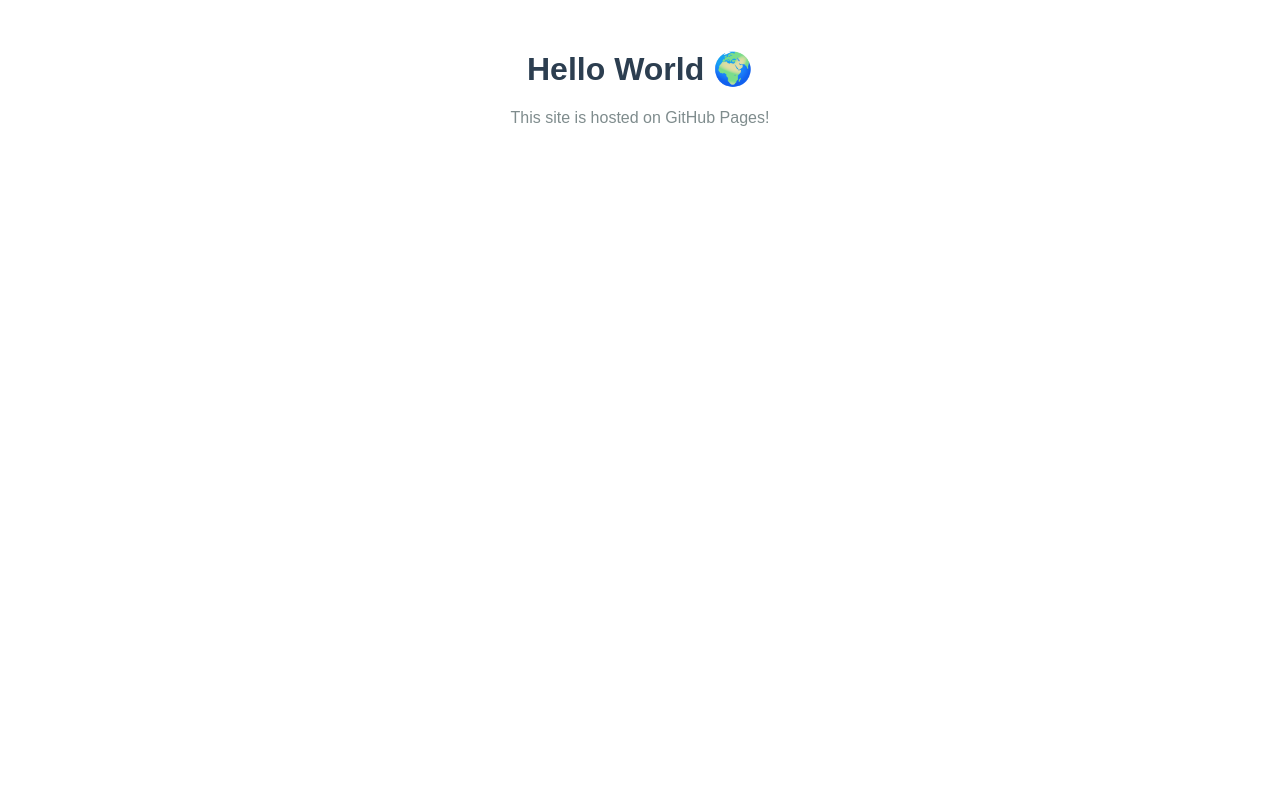
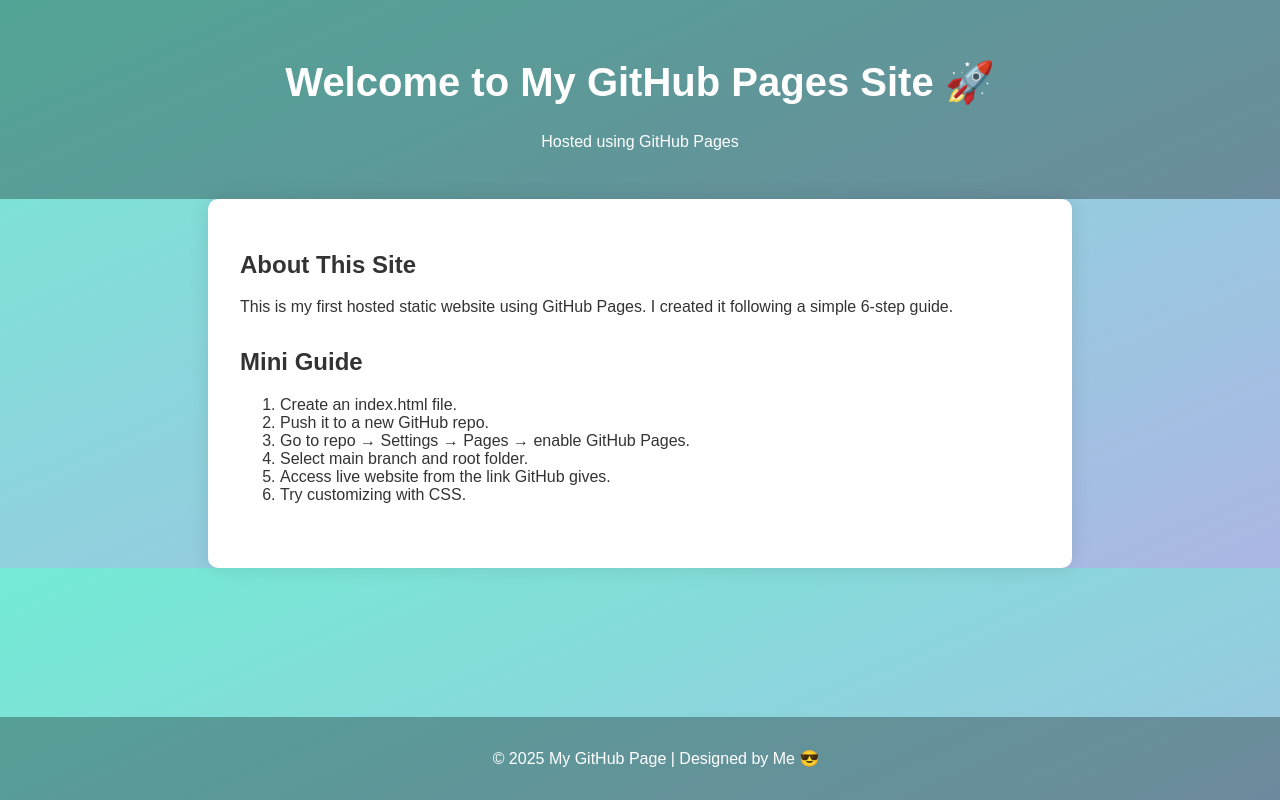
Before and after one commit to vamshireddy903/Task-6, a plain HTML site: page index.html in a window 1280 px wide. Drawn offline with Linux system fonts and the light colour scheme.

Commit message:
modified html file

```diff
--- a/index.html
+++ b/index.html
@@ -1,23 +1,35 @@
 <!DOCTYPE html>
-<html>
+<html lang="en">
 <head>
-    <title>My First GitHub Pages Site</title>
-    <style>
-        body {
-            font-family: Arial, sans-serif;
-            text-align: center;
-            margin-top: 50px;
-        }
-        h1 {
-            color: #2c3e50;
-        }
-        p {
-            color: #7f8c8d;
-        }
-    </style>
+    <meta charset="UTF-8">
+    <meta name="viewport" content="width=device-width, initial-scale=1.0">
+    <title>My Stylish GitHub Page</title>
+    <link rel="stylesheet" href="style.css">
 </head>
 <body>
-    <h1>Hello World 🌍</h1>
-    <p>This site is hosted on GitHub Pages!</p>
+    <header>
+        <h1>Welcome to My GitHub Pages Site 🚀</h1>
+        <p>Hosted using GitHub Pages</p>
+    </header>
+    <main>
+        <section>
+            <h2>About This Site</h2>
+            <p>This is my first hosted static website using GitHub Pages. I created it following a simple 6-step guide.</p>
+        </section>
+        <section>
+            <h2>Mini Guide</h2>
+            <ol>
+                <li>Create an index.html file.</li>
+                <li>Push it to a new GitHub repo.</li>
+                <li>Go to repo → Settings → Pages → enable GitHub Pages.</li>
+                <li>Select main branch and root folder.</li>
+                <li>Access live website from the link GitHub gives.</li>
+                <li>Try customizing with CSS.</li>
+            </ol>
+        </section>
+    </main>
+    <footer>
+        <p>© 2025 My GitHub Page | Designed by Me 😎</p>
+    </footer>
 </body>
 </html>
--- /dev/null
+++ b/style.css
@@ -0,0 +1,41 @@
+body {
+    font-family: Arial, sans-serif;
+    margin: 0;
+    padding: 0;
+    background: linear-gradient(to bottom right, #74ebd5, #ACB6E5);
+    color: #333;
+}
+
+header {
+    text-align: center;
+    background: rgba(0,0,0,0.3);
+    padding: 2rem;
+    color: white;
+}
+
+h1 {
+    font-size: 2.5rem;
+}
+
+main {
+    max-width: 800px;
+    margin: auto;
+    background: white;
+    padding: 2rem;
+    border-radius: 10px;
+    box-shadow: 0 0 20px rgba(0,0,0,0.1);
+}
+
+section {
+    margin-bottom: 2rem;
+}
+
+footer {
+    text-align: center;
+    padding: 1rem;
+    background: rgba(0,0,0,0.3);
+    color: white;
+    position: fixed;
+    width: 100%;
+    bottom: 0;
+}
```
